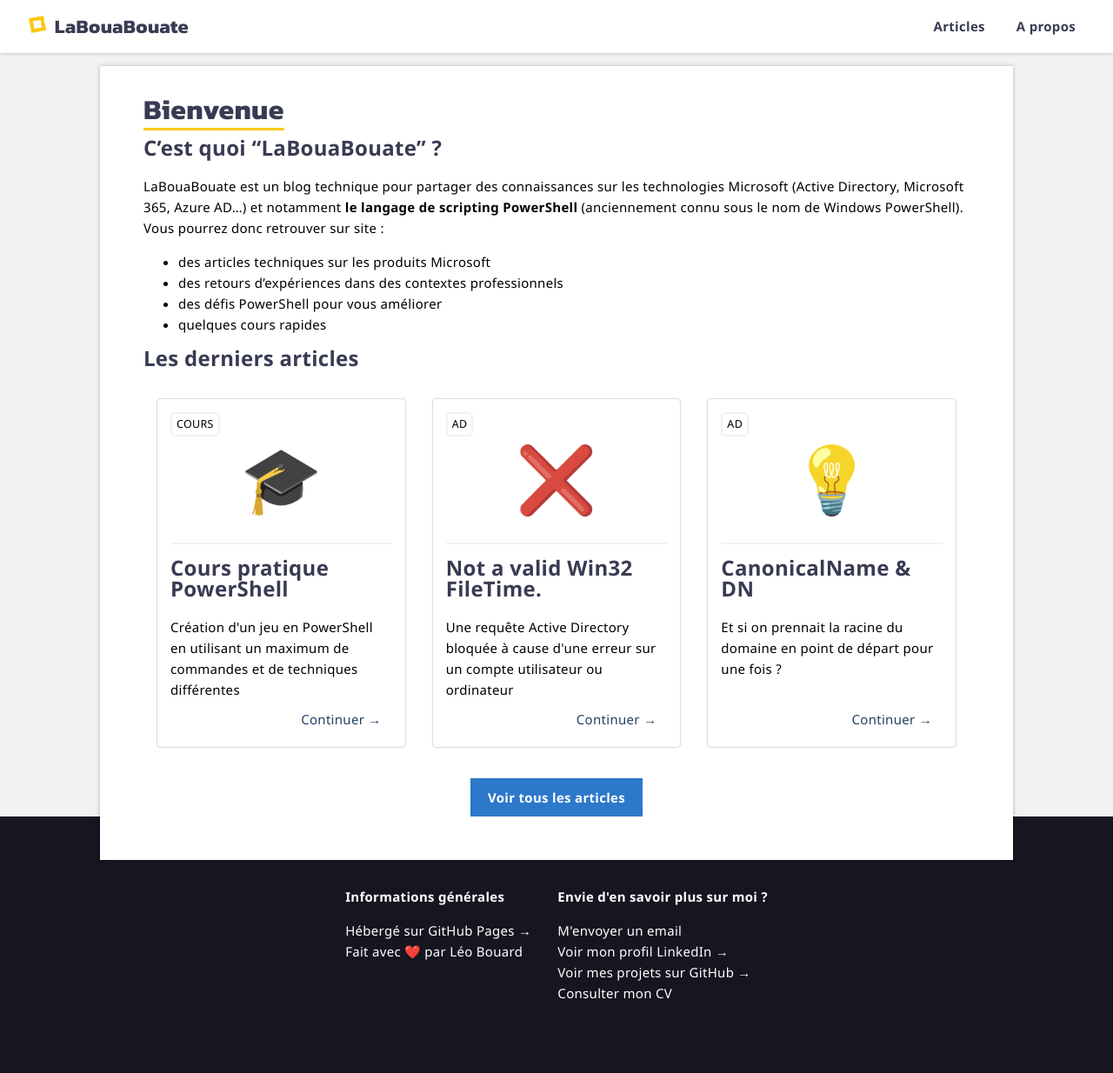
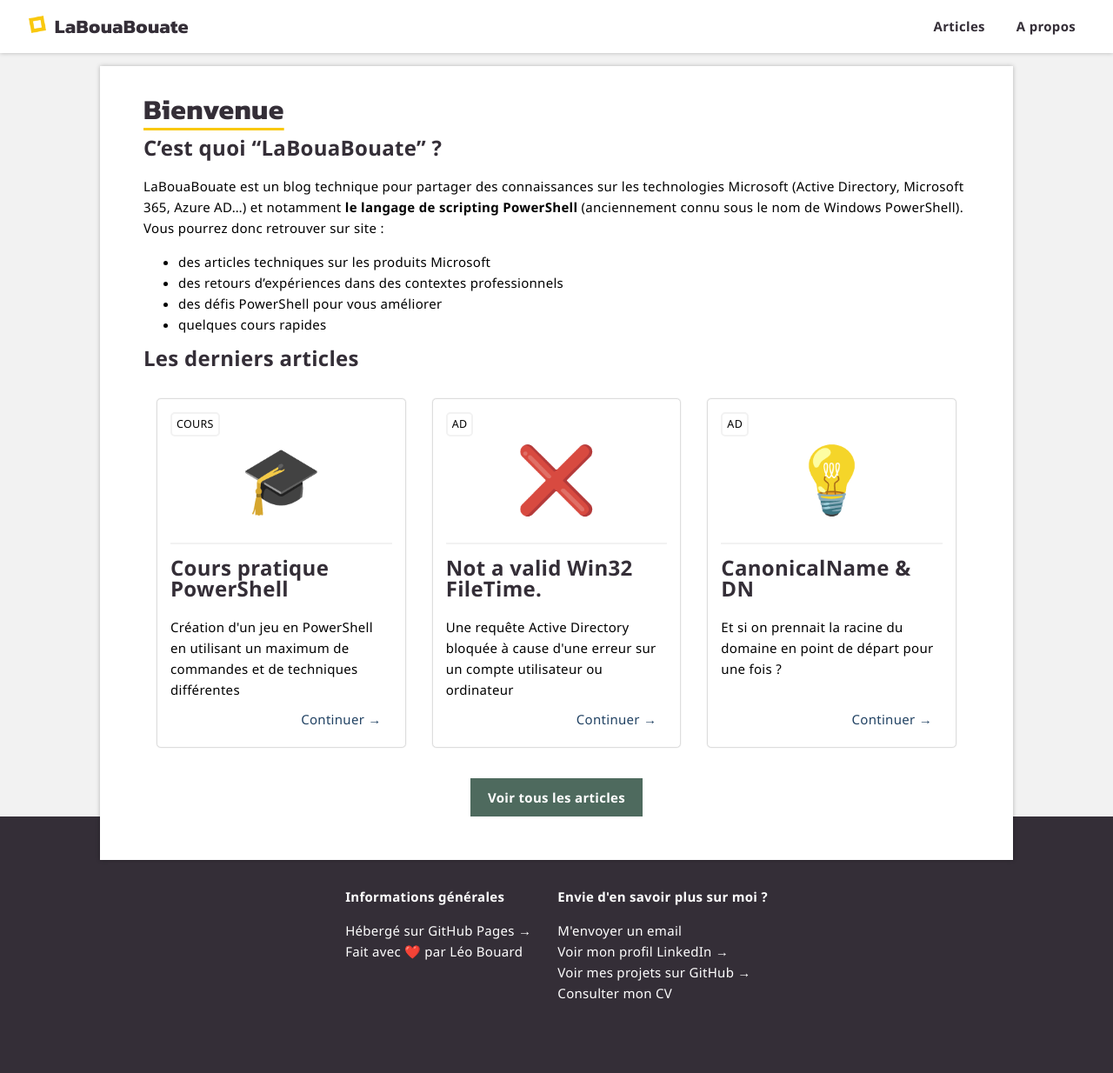
Before and after one commit to leobouard/leobouard.github.io, a Jekyll site: the page built from index.md, in a window 1280 px wide. Shown: the whole page at 87% size. Built offline with Jekyll 4.4.1, drawn with Linux system fonts in a browser that asks for light colours; some web fonts are replaced; our own code applies the rules of GitHub Pages for plain Markdown files.

Commit message:
Update style.scss

```diff
--- a/assets/css/style.scss
+++ b/assets/css/style.scss
@@ -47,7 +47,7 @@
 }
 
 nav > a {
-    color: #383b53;
+    color: #342e37;
     text-align: center;
     font-weight: bold;
     padding: 18px;
@@ -93,7 +93,7 @@
         margin-bottom: 15px;
 
         a {
-            background-color: #2C78C9;
+            background-color: #4e6a5e;
             color: #fff;
             font-weight: 600;
             padding-top: 10px;
@@ -105,7 +105,7 @@
 
         a:hover {
             color: #fff;
-            background-color: #205995;
+            background-color: #3D5249;
         }
     }
 
@@ -147,7 +147,7 @@
     }
 
     h1, h2, h3, h4, h5, .articleTitle {
-        color: #383b53;
+        color: #342E37;
     }
 
     h1 {
@@ -206,7 +206,7 @@
         border-left-color: #bfbfbf;
         border-left-width: 5px;
         border-radius: 5px;
-        color: #424242;
+        color: #342E37;
         margin-inline: 0;
     }
 
@@ -273,7 +273,7 @@
     display: flex;
     flex-wrap: wrap;
     justify-content: center;
-    background-color: #151620;
+    background-color: #342E37;
     position: relative;
     z-index: -1;
     color: #fff;
```
